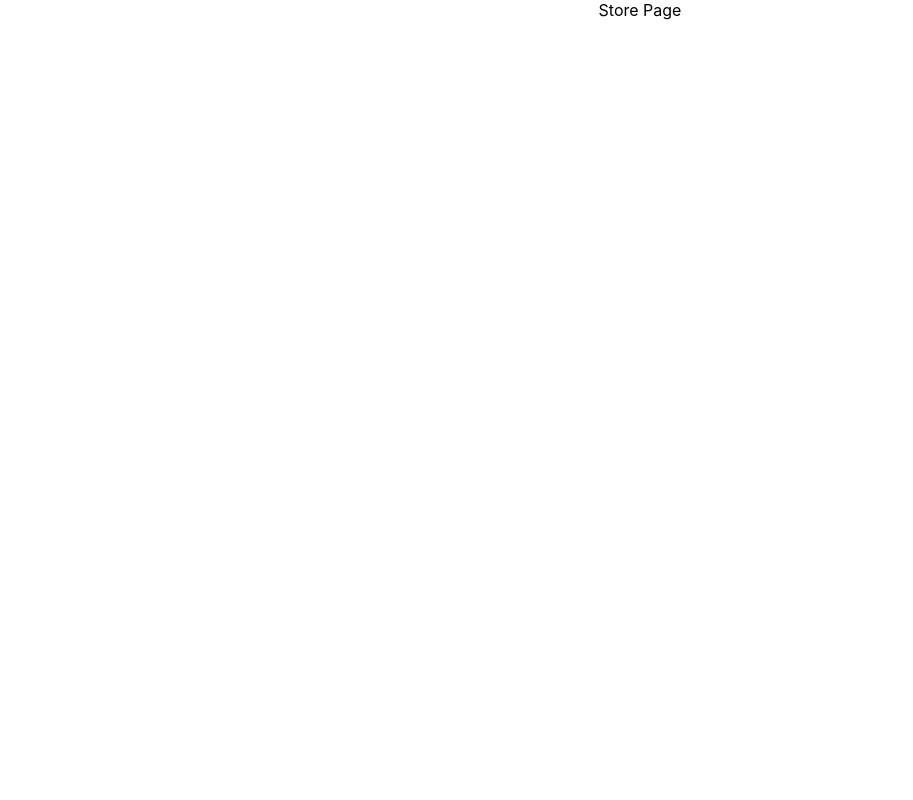
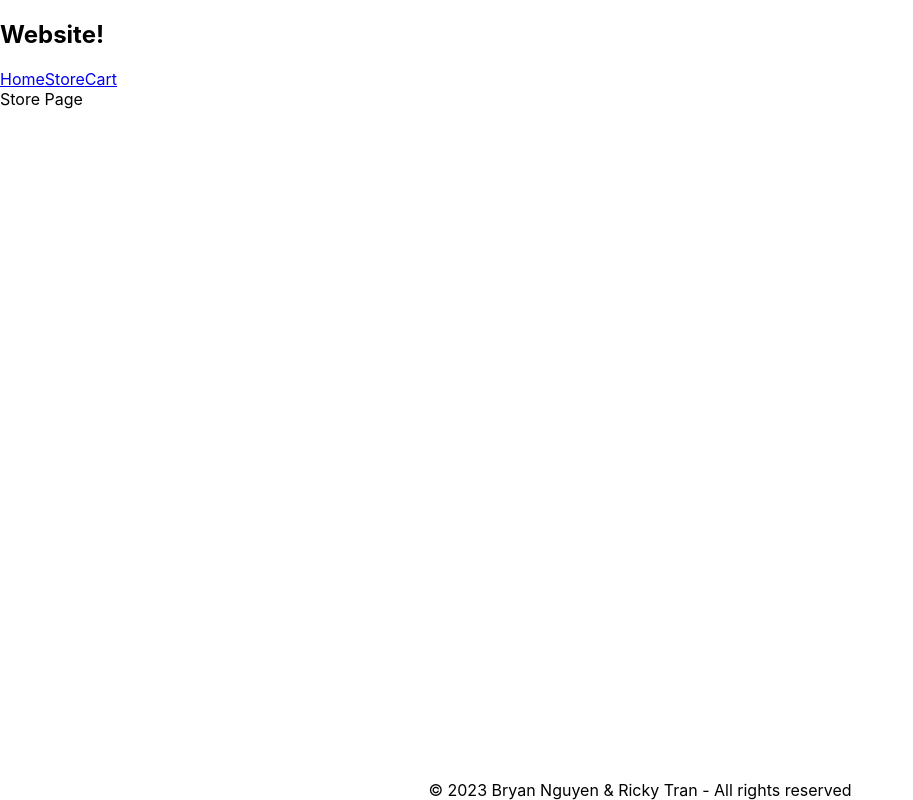
Before and after one commit to BryanNguyen03/Poke-Market, a React (Create React App) app in the folder frontend/: page /store in a window 1280 px wide. Shown: the whole page, without its empty margins (0-913 px from the left). Built offline with nearby package versions, Linux system fonts and the light colour scheme.

Commit message:
Added basic Footer and Navbar

```diff
--- a/frontend/src/App.css
+++ /dev/null
@@ -1,38 +0,0 @@
-.App {
-  text-align: center;
-}
-
-.App-logo {
-  height: 40vmin;
-  pointer-events: none;
-}
-
-@media (prefers-reduced-motion: no-preference) {
-  .App-logo {
-    animation: App-logo-spin infinite 20s linear;
-  }
-}
-
-.App-header {
-  background-color: #282c34;
-  min-height: 100vh;
-  display: flex;
-  flex-direction: column;
-  align-items: center;
-  justify-content: center;
-  font-size: calc(10px + 2vmin);
-  color: white;
-}
-
-.App-link {
-  color: #61dafb;
-}
-
-@keyframes App-logo-spin {
-  from {
-    transform: rotate(0deg);
-  }
-  to {
-    transform: rotate(360deg);
-  }
-}
--- a/frontend/src/App.tsx
+++ b/frontend/src/App.tsx
@@ -1,21 +1,24 @@
-import React, { useState } from "react";
-import "./App.css";
+import React from "react";
+import "./styles/App.css";
 import { BrowserRouter as Router, Route, Routes } from "react-router-dom";
+import Navbar from "./components/Navbar";
 import Home from "./pages/Home";
 import Store from "./pages/Store";
 import Cart from "./pages/Cart";
+import Footer from "./components/Footer";
 
 const App = () => {
   return (
     <Router>
       <div className="App">
-        <nav className="Navbar"></nav>
+        <Navbar />
         <Routes>
           <Route path="/" Component={Home}></Route>
           <Route path="/store" Component={Store}></Route>
           <Route path="/cart" Component={Cart}></Route>
         </Routes>
         <div className="Footer"></div>
+        <Footer />
       </div>
     </Router>
   );
--- /dev/null
+++ b/frontend/src/components/Footer.tsx
@@ -0,0 +1,11 @@
+import React from "react";
+
+const Footer: React.FC = () => {
+  return (
+    <div className="Footer">
+      © 2023 Bryan Nguyen & Ricky Tran - All rights reserved
+    </div>
+  );
+};
+
+export default Footer;
--- /dev/null
+++ b/frontend/src/components/Navbar.tsx
@@ -0,0 +1,18 @@
+import React from "react";
+import { Link } from "react-router-dom";
+
+const Navbar: React.FC = () => {
+  return (
+    <nav className="navbar">
+      <h1>Website!</h1>
+
+      <div className="Links">
+        <Link to="/">Home</Link>
+        <Link to="/store">Store</Link>
+        <Link to="/cart">Cart</Link>
+      </div>
+    </nav>
+  );
+};
+
+export default Navbar;
--- a/frontend/src/components/ProductCard.tsx
+++ b/frontend/src/components/ProductCard.tsx
@@ -1,6 +1,6 @@
 import React from "react";
 
-const ProductCard = () => {
+const ProductCard: React.FC = () => {
   return <div className="productCard">Product</div>;
 };
 
--- a/frontend/src/pages/Store.tsx
+++ b/frontend/src/pages/Store.tsx
@@ -1,6 +1,14 @@
 import React, { useState } from "react";
+import ProductCard from "../components/ProductCard";
 
 const Store = () => {
+  // list of products on sale
+  const [productList, setProductList] = useState([]);
+  // Filter products by price
+  const [priceFilter, setPriceFilter] = useState(0);
+  // Search bar
+  const [searchFilter, setSearchFilter] = useState("");
+
   return <div className="App">Store Page</div>;
 };
 
--- /dev/null
+++ b/frontend/src/styles/App.css
@@ -0,0 +1,8 @@
+.Footer {
+  position: fixed;
+  left: 0;
+  right: 0;
+  bottom: 0;
+  width: 100%;
+  text-align: center;
+}
```
